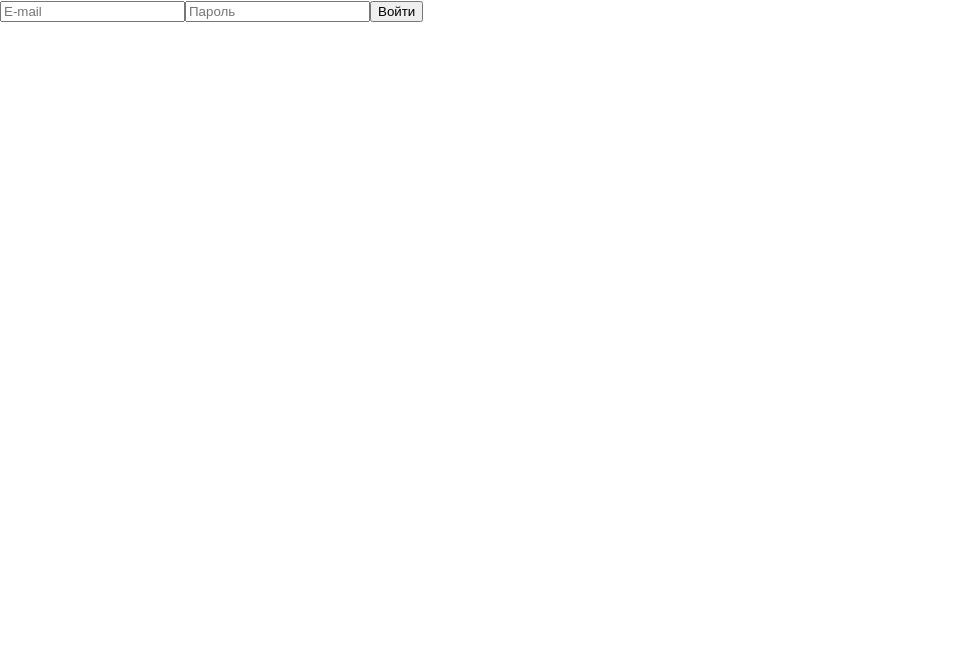
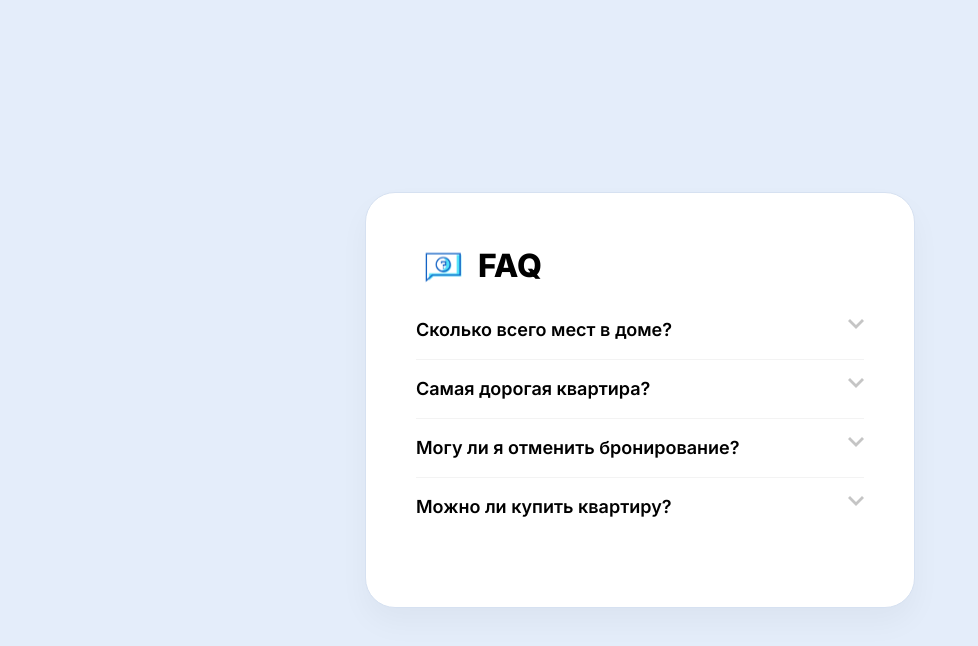
Before and after one commit to Maverick0008/archakov-tutorial, a React (Create React App) app: page / in a window 1280 px wide. Shown: the top 646 px of the page, without its empty margins (0-978 px from the left). Built offline with nearby package versions, Linux system fonts and the light colour scheme.

Commit message:
сделал урок 3

```diff
--- a/src/index.js
+++ b/src/index.js
@@ -1,7 +1,7 @@
 import React from 'react';
 import ReactDOM from 'react-dom';
 import './index.css';
-import App from './tutorial-2/App'
+import App from './tutorial-3/App'
 
 ReactDOM.render(
   <React.StrictMode>
--- /dev/null
+++ b/src/tutorial-3/App.js
@@ -0,0 +1,6 @@
+import React from 'react';
+import List from './components/List'
+ const App = () => {
+  return <List />
+};
+export default App
--- /dev/null
+++ b/src/tutorial-3/components/List.jsx
@@ -0,0 +1,37 @@
+import React, {useState} from 'react';
+import data from '../mock.json'
+import './style.css'
+const List = () => {
+    const [active, setActive] = useState(false)
+    const handleActive = (id) => {
+      setActive(id)
+
+    }
+    return (
+
+      <div id="app">
+        <div class="app-container">
+          <h1 class="app-title">FAQ</h1>
+          <div class="app-tabs">
+            {data.map(item=> {
+              return(
+
+                <div class={(item.id === active ? 'tab active' : 'tab')}>
+                <input id="tab-two" type="checkbox" name="tabs" />
+                <label onClick={() => handleActive(item.id)} for="tab-two">{item.title}</label>
+                <div class="tab-content">
+                  <p>
+                    {item.description}
+                  </p>
+                </div>
+              </div>
+              )
+            })}
+
+          </div>
+        </div>
+      </div>
+    );
+  }
+
+export default List;
--- /dev/null
+++ b/src/tutorial-3/components/style.css
@@ -0,0 +1,114 @@
+@import url('https://fonts.googleapis.com/css2?family=Inter:wght@400;600;800&display=swap');
+
+* {
+  margin: 0;
+  padding: 0;
+  box-sizing: border-box;
+}
+
+body {
+  background-color: #e4edfa;
+  font-family: 'Inter', sans-serif;
+  font-weight: 400;
+  font-size: 14px;
+  color: #000;
+}
+
+#app {
+  display: flex;
+  justify-content: center;
+  align-items: center;
+  height: 100vh;
+}
+
+.app-container {
+  max-width: 550px;
+  padding: 53px 50px;
+  background: #ffffff;
+  border: 1px solid #d6e1f1;
+  box-shadow: 0px 15px 30px rgba(0, 0, 0, 0.04);
+  border-radius: 30px;
+}
+
+.app-title {
+  padding-left: 62px;
+  margin-bottom: 34px;
+  font-weight: 800;
+  font-size: 32px;
+  line-height: 39px;
+  background-image: url('../img/title-bg.svg');
+  background-repeat: no-repeat;
+  background-size: 54px;
+  background-position: left center;
+}
+
+/* Acordeon styles */
+.tab {
+  position: relative;
+  margin-bottom: 18px;
+  padding-bottom: 18px;
+  width: 100%;
+  overflow: hidden;
+  border-bottom: 1px solid #f3f3f3;
+}
+
+.tab:last-child {
+  border-bottom: 0;
+}
+
+.tab input {
+  position: absolute;
+  opacity: 0;
+  z-index: -1;
+}
+.tab label {
+  position: relative;
+  display: block;
+  background: #fff;
+  cursor: pointer;
+  font-weight: 600;
+  font-size: 18px;
+  line-height: 22px;
+}
+.blue label {
+  background: #2980b9;
+}
+.tab-content {
+  max-height: 0;
+  overflow: hidden;
+  -webkit-transition: max-height 0.35s;
+  -o-transition: max-height 0.35s;
+  transition: max-height 0.35s;
+}
+.tab-content p {
+  color: #6d6d6d;
+  padding: 14px 0 24px;
+  line-height: 22px;
+}
+/* :active */
+.tab.active .tab-content {
+  max-height: 100vh;
+}
+/* Icon */
+.tab label::after {
+  position: absolute;
+  content: '';
+  width: 16px;
+  height: 10px;
+  background-image: url('../img/arrow-tab.svg');
+  background-repeat: no-repeat;
+  background-position: center;
+  background-size: 16px;
+  right: 0;
+  top: 0px;
+  display: block;
+  line-height: 3;
+  text-align: center;
+  -webkit-transition: all 0.35s;
+  -o-transition: all 0.35s;
+  transition: all 0.35s;
+}
+
+.tab.active label::after {
+  transform: rotate(180deg);
+}
--- /dev/null
+++ b/src/tutorial-3/mock.json
@@ -0,0 +1,23 @@
+[
+    {
+        "id": 1,
+        "title": "Сколько всего мест в доме?",
+        "description": "Lorem ipsum dolor sit amet consectetur adipisicing Maxime fuga deserunt aliquid voluptatum ad, molestiae dicta officiis animi eum mollitia, reiciendis a cum ratione veritatis cupiditate voluptatem. Consectetur, exercitationem magnam "
+
+    },
+    {
+        "id": 2,
+        "title": "Самая дорогая квартира?",
+        "description": "Lorem ipsum dolor sit amet consectetur adipisicing Maxime fuga deserunt aliquid voluptatum ad, molestiae dicta officiis animi eum mollitia, reiciendis a cum ratione veritatis cupiditate voluptatem. Consectetur, exercitationem magnam "
+    },
+    {
+        "id": 3,
+        "title": "Могу ли я отменить бронирование?",
+        "description": "Lorem ipsum dolor sit amet consectetur adipisicing Maxime fuga deserunt aliquid voluptatum ad, molestiae dicta officiis animi eum mollitia, reiciendis a cum ratione veritatis cupiditate voluptatem. Consectetur, exercitationem magnam "
+    },
+    {
+        "id": 4,
+        "title": "Можно ли купить квартиру?",
+        "description": "Lorem ipsum dolor sit amet consectetur adipisicing Maxime fuga deserunt aliquid voluptatum ad, molestiae dicta officiis animi eum mollitia, reiciendis a cum ratione veritatis cupiditate voluptatem. Consectetur, exercitationem magnam "
+    }
+]
```
Also changed, not shown: src/tutorial-3/img/arrow-tab.svg (added), src/tutorial-3/img/title-bg.svg (added).
